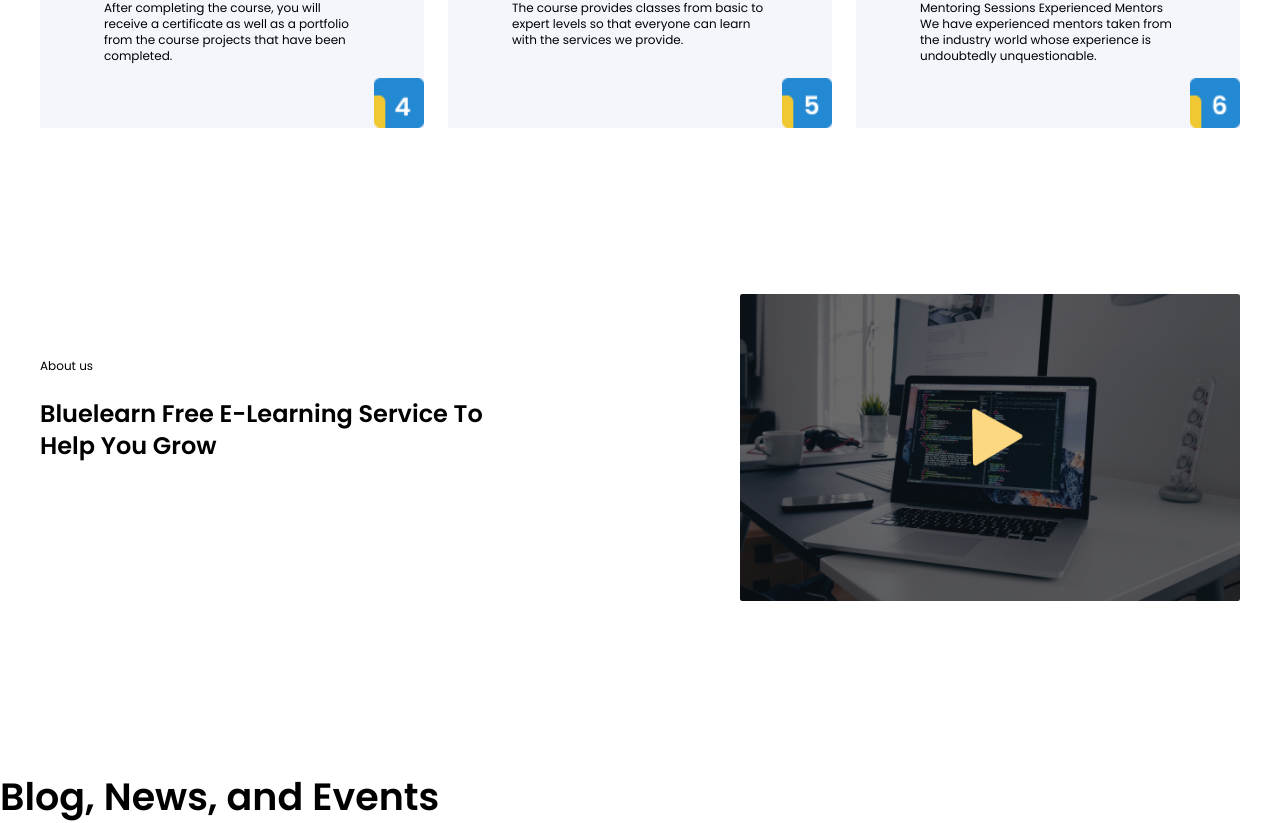
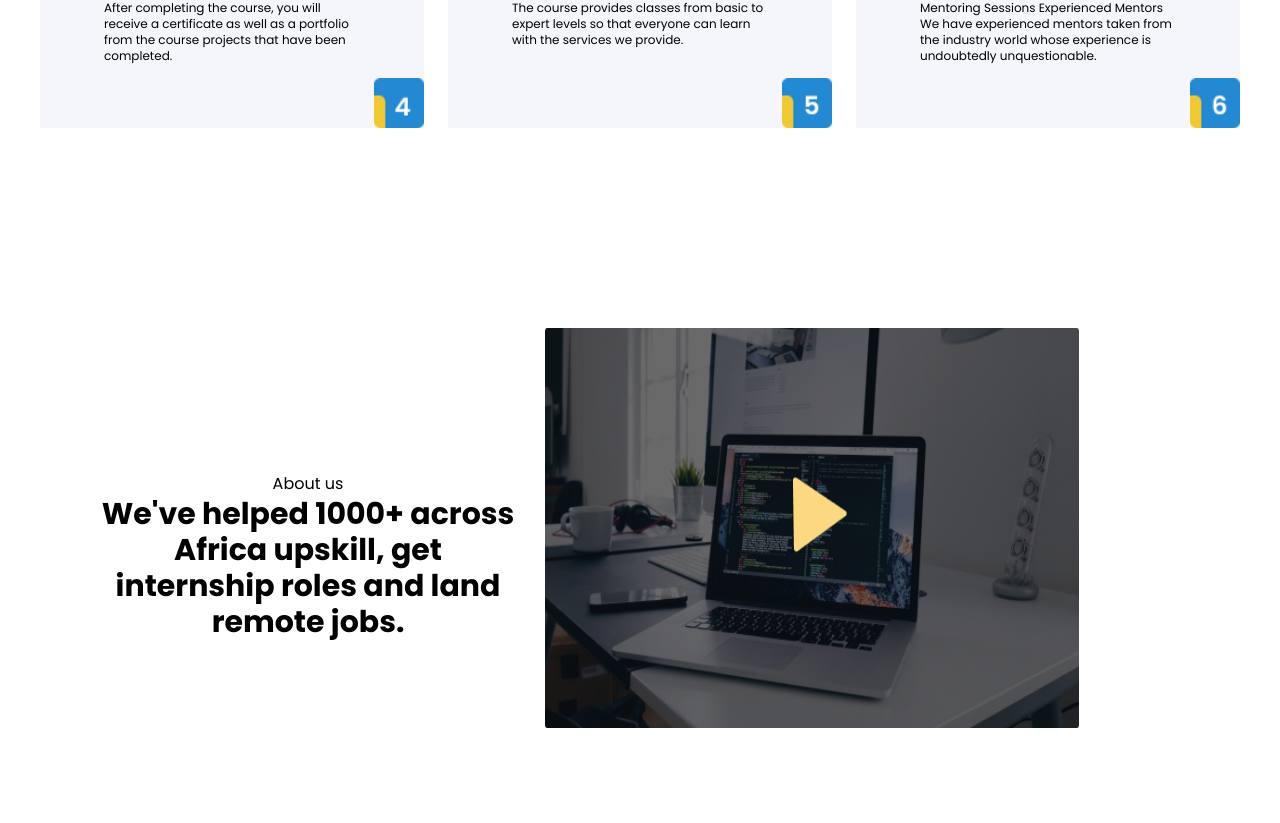
Before and after one commit to bluehouseng/bluelearn, a Next.js app: page / in a window 1280 px wide. Shown: the part 1614-2437 px from the top of the page. Built offline with nearby package versions, Linux system fonts and the light colour scheme.

Commit message:
chore: updating application
Signed-off-by: jothamardel <ardelmbiplang@gmail.com>

```diff
--- a/components/About.tsx
+++ b/components/About.tsx
@@ -1,19 +1,28 @@
+/* eslint-disable react/no-unescaped-entities */
 import React from "react";
 import Image from "next/image";
 
 function About() {
   return (
-    <div className=" mx-10 pt-[13%]  flex justify-between ">
-      <div className="w-2/5 mt-16">
-        <h2 className="text-xs">About us</h2>
-        <p className="font-semibold text-2xl mt-6">
-            Bluelearn Free E-Learning Service To Help You Grow
-        </p>
-
+    <div className="flex justify-center items-center  h-screen">
+      <div className="flex justify-center space-x-6 h-1/2">
+        <div className="w-1/3 mt-36">
+          <h2 className="text text-center">About us</h2>
+          <p className="font-bold text-3xl text-center">
+            We've helped 1000+ across Africa upskill, get internship roles and
+            land remote jobs.
+          </p>
         </div>
-        <div className="">
-        <Image src="/video.png" alt="" width={500} height={500} />
+        <div className="w-1/2">
+          <Image
+            src="/video.png"
+            alt=""
+            width={500}
+            height={500}
+            className="h-full w-10/12"
+          />
         </div>
+      </div>
     </div>
   );
 }
```
